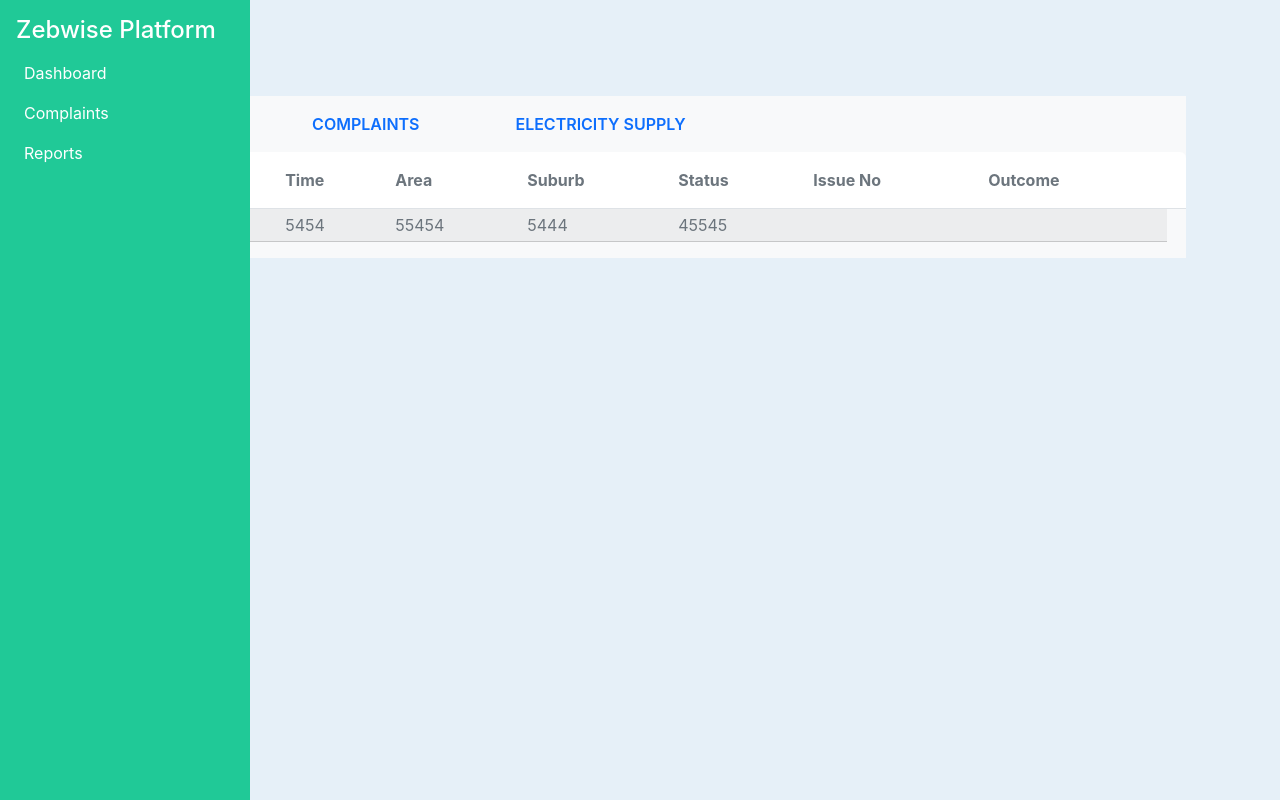
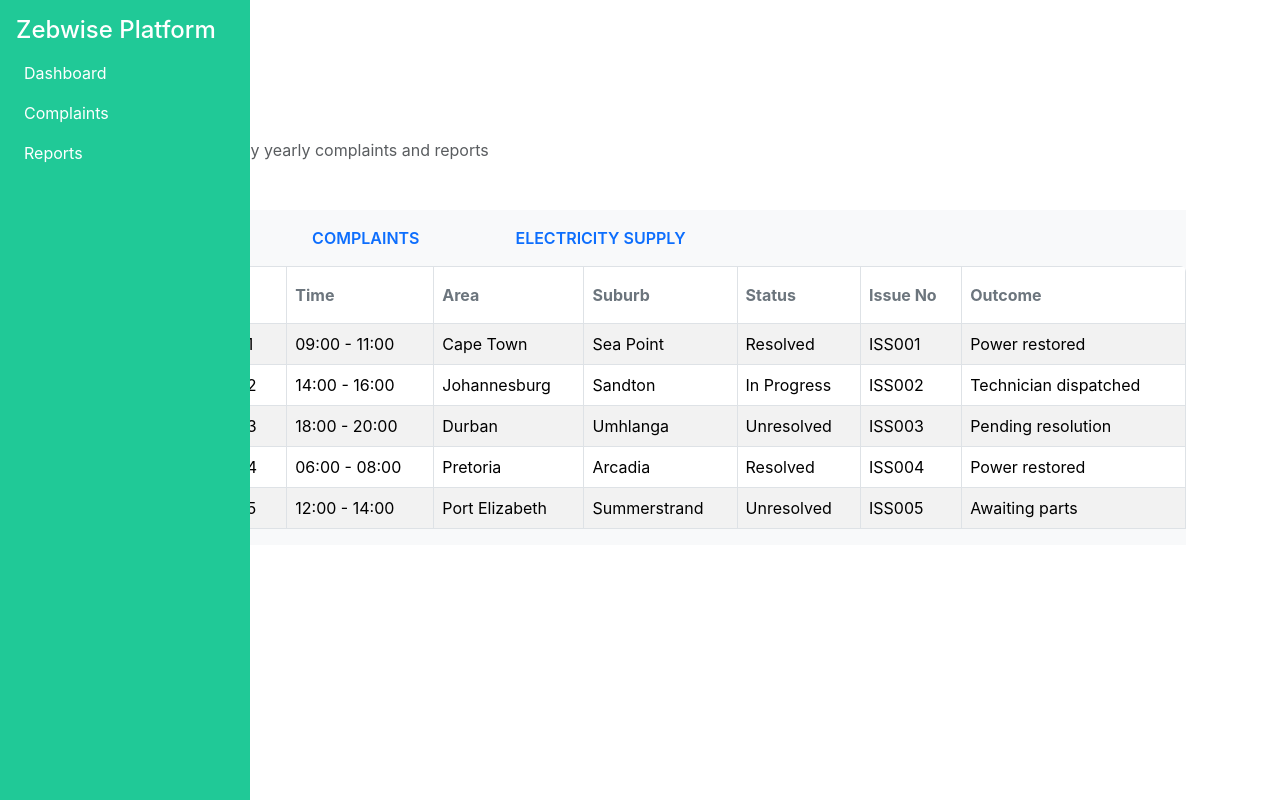
Before and after one commit to TemoshoS/zebwise, a React (Create React App) app: page /dashboard in a window 1280 px wide. Built offline with nearby package versions, Linux system fonts and the light colour scheme.

Commit message:
shaun - firebase configuration

```diff
--- a/public/index.html
+++ b/public/index.html
@@ -28,7 +28,7 @@
   </head>
   <body>
     <noscript>You need to enable JavaScript to run this app.</noscript>
-    <div id="root"></div>
+    <div id="root" style="background-color: white; height: 100vh"></div>
     <!--
       This HTML file is a template.
       If you open it directly in the browser, you will see an empty page.
--- a/src/components/Dashboards.js
+++ b/src/components/Dashboards.js
@@ -5,10 +5,14 @@ import {getSchedule} from "../services/load-shedding.service";
 // import { getSchedule } from '../services/load-shedding.service';
 import './Dashboards.css'
 import SidebarComponent from "./global-components/navbar";
+import TableDataService from "../services/table-data.service";
 
 export default function Dashboards() {
     const [schedule, setSchedule] = useState([]);
     const [showToast, setShowToast] = useState(false);
+    const [displayReports, setDisplayReports] = useState(false);
+    const [displayComplaints, setDisplayComplaints] = useState(false);
+    const [displayElectricity, setDisplayElectricity] = useState(false);
 
     // Fetch load-shedding schedule data
     useEffect(() => {
@@ -25,6 +29,28 @@ export default function Dashboards() {
 
         return () => clearInterval(interval);
     }, []);
+
+    function toggleView(view){
+        switch (view) {
+            case "reports":
+                setDisplayReports(true);
+                break;
+
+            case  'complaints':
+                setDisplayComplaints(true)
+                break;
+
+            case  'electricity':
+                setDisplayElectricity(true);
+                break;
+
+        }
+    }
+
+
+
+
+
 
     return (
 
@@ -75,25 +101,27 @@ export default function Dashboards() {
             </ToastContainer>
         </Container>*/}
 
-    <SidebarComponent style={{marginRight: 500}} > </SidebarComponent>
-     <div class="container d-flex">
+    <SidebarComponent > </SidebarComponent>
+     <div class="container d-flex bg-white">
          <div class="container pt-5  overflow-auto">
-         <div class=" bg-light p-0 m-0 mb-5">
-
-
+             <div class='mb-5'>
+                 <p class='fs-3 fw-bold text-muted m-0 p-0'>Dashboard</p>
+                 <p class='fs-6 text-muted'>Monitor the electricity yearly complaints and reports </p>
+             </div>
+             <div class=" bg-light p-0 m-0 mb-5">
              <div class="card-header d-lg-flex justify-content-lg-between p-0 m-0">
                  <ul class="nav cursor-pointer p-0 m-0">
-                     <li class="nav-item" >
+                     <li class="nav-item"  onclick={() => toggleView('reports')} >
                          <a class="nav-link btn-primary px-5 p-3 text-uppercase fw-semibold text-primary " aria-current="page"  >
                           Reports
                          </a>
                     </li>
-                    <li class="nav-item" >
+                    <li class="nav-item" onclick={() => toggleView('complaints')}>
                          <a class="nav-link btn-primary px-5 p-3 text-uppercase fw-semibold text-primary " aria-current="page"  >
                             Complaints
                         </a>
                     </li>
-                <li class="nav-item" >
+                <li class="nav-item"  onclick={() => toggleView('electricity')}>
                  <a class="nav-link btn-primary px-5 p-3 text-uppercase fw-semibold text-primary " aria-current="page"  >
                  Electricity Supply
                 </a>
@@ -101,7 +129,10 @@ export default function Dashboards() {
             </ul>
         </div>
     <div  class="table-responsive rounded-2 ps-3">
-        <table class="table table-hover table-striped table-sm align-middle " >
+
+        <TableDataService/>
+
+{/*        <table class="table table-hover table-striped table-sm align-middle " >
         <thead >
                 <tr>
                 <th class="text-secondary bg-white py-3">No</th>
@@ -134,7 +165,7 @@ export default function Dashboards() {
 </td>
 </tr>
 </tbody>
-</table>
+</table>*/}
 
             </div>
 
--- a/src/index.css
+++ b/src/index.css
@@ -5,6 +5,7 @@ body {
     sans-serif;
   -webkit-font-smoothing: antialiased;
   -moz-osx-font-smoothing: grayscale;
+  background-color: white;
 }
 
 code {
--- /dev/null
+++ b/src/services/table-data.service.js
@@ -0,0 +1,45 @@
+import React from 'react';
+import { Table } from 'react-bootstrap';
+
+const tableData = [
+    { no: 1, date: '2024-10-01', time: '09:00 - 11:00', area: 'Cape Town', suburb: 'Sea Point', status: 'Resolved', issueNo: 'ISS001', outcome: 'Power restored' },
+    { no: 2, date: '2024-10-02', time: '14:00 - 16:00', area: 'Johannesburg', suburb: 'Sandton', status: 'In Progress', issueNo: 'ISS002', outcome: 'Technician dispatched' },
+    { no: 3, date: '2024-10-03', time: '18:00 - 20:00', area: 'Durban', suburb: 'Umhlanga', status: 'Unresolved', issueNo: 'ISS003', outcome: 'Pending resolution' },
+    { no: 4, date: '2024-10-04', time: '06:00 - 08:00', area: 'Pretoria', suburb: 'Arcadia', status: 'Resolved', issueNo: 'ISS004', outcome: 'Power restored' },
+    { no: 5, date: '2024-10-05', time: '12:00 - 14:00', area: 'Port Elizabeth', suburb: 'Summerstrand', status: 'Unresolved', issueNo: 'ISS005', outcome: 'Awaiting parts' }
+];
+
+function DataTable() {
+    return (
+        <Table striped bordered hover>
+            <thead>
+            <tr>
+                <th className="text-secondary bg-white py-3">No</th>
+                <th className="text-secondary bg-white py-3">Date</th>
+                <th className="text-secondary bg-white py-3">Time</th>
+                <th className="text-secondary bg-white py-3">Area</th>
+                <th className="text-secondary bg-white py-3">Suburb</th>
+                <th className="text-secondary bg-white py-3">Status</th>
+                <th className="text-secondary bg-white py-3">Issue No</th>
+                <th className="text-secondary bg-white py-3">Outcome</th>
+            </tr>
+            </thead>
+            <tbody>
+            {tableData.map((item, index) => (
+                <tr key={index}>
+                    <td>{item.no}</td>
+                    <td>{item.date}</td>
+                    <td>{item.time}</td>
+                    <td>{item.area}</td>
+                    <td>{item.suburb}</td>
+                    <td>{item.status}</td>
+                    <td>{item.issueNo}</td>
+                    <td>{item.outcome}</td>
+                </tr>
+            ))}
+            </tbody>
+        </Table>
+    );
+}
+
+export default DataTable;
```
